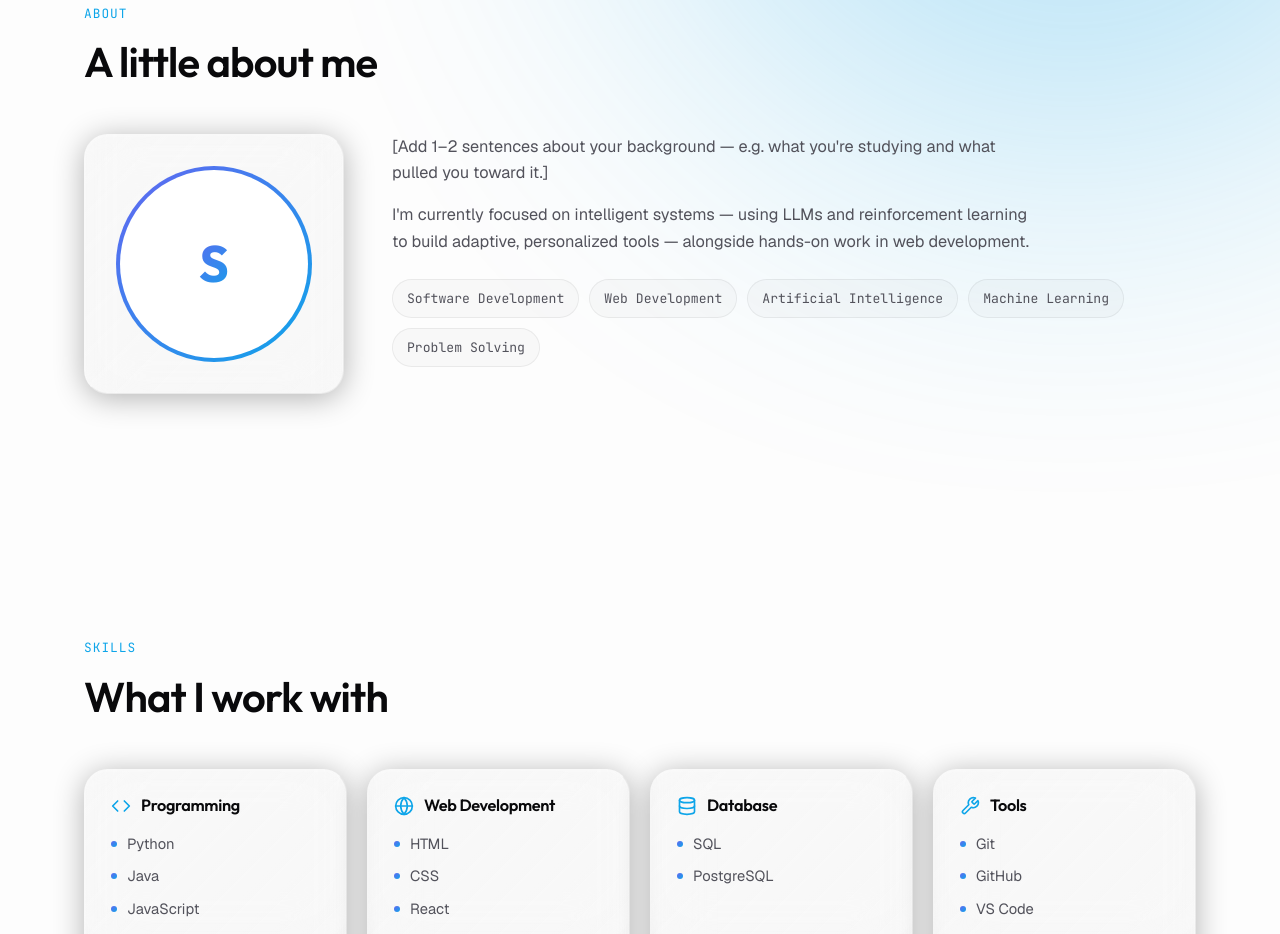
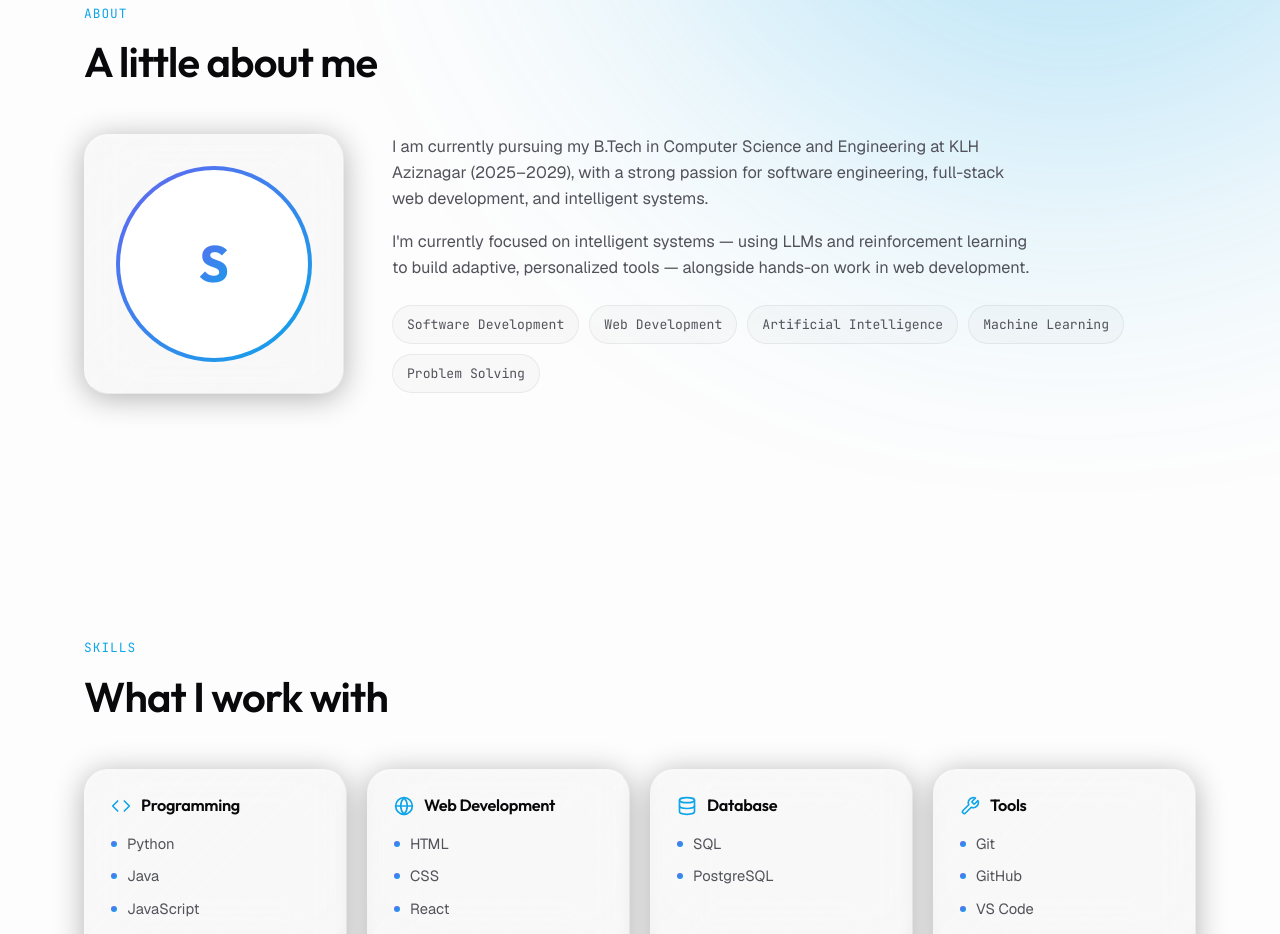
Before and after one commit to Srinath64312/Portfolio, a React (Vite) app: page / in a window 1280 px wide. Shown: the part 920-1854 px from the top of the page. Built offline with nearby package versions, Linux system fonts and the light colour scheme; no server answers.

Commit message:
Clean up remaining about text placeholder

```diff
--- a/index.html
+++ b/index.html
@@ -11,9 +11,8 @@
     <meta property="og:type" content="website" />
     <meta property="og:title" content="Srinath | Developer Portfolio" />
     <meta property="og:description" content="Computer Science student, developer, and AI & ML enthusiast — projects, skills, and background." />
-    <meta property="og:image" content="/og-image.png" />
 
-    <meta name="twitter:card" content="summary_large_image" />
+    <meta name="twitter:card" content="summary" />
     <meta name="twitter:title" content="Srinath | Developer Portfolio" />
     <meta name="twitter:description" content="Computer Science student, developer, and AI & ML enthusiast." />
     <link rel="preconnect" href="https://fonts.googleapis.com">
--- a/src/data/portfolioData.js
+++ b/src/data/portfolioData.js
@@ -10,12 +10,12 @@ export const profile = {
   github: "https://github.com/Srinath64312",
   linkedin: "https://www.linkedin.com/in/srinath-konda-venkata-096ab940a",
   email: "kondavenkatasrinath64312@gmail.com",
-  resumePath: "/resume.pdf",
+  resumePath: "/resume.pdf.placeholder",
 };
 
 export const about = {
   paragraphs: [
-    "[Add 1–2 sentences about your background — e.g. what you're studying and what pulled you toward it.]",
+    "I am currently pursuing my B.Tech in Computer Science and Engineering at KLH Aziznagar (2025–2029), with a strong passion for software engineering, full-stack web development, and intelligent systems.",
     "I'm currently focused on intelligent systems — using LLMs and reinforcement learning to build adaptive, personalized tools — alongside hands-on work in web development.",
   ],
   interests: [
```
